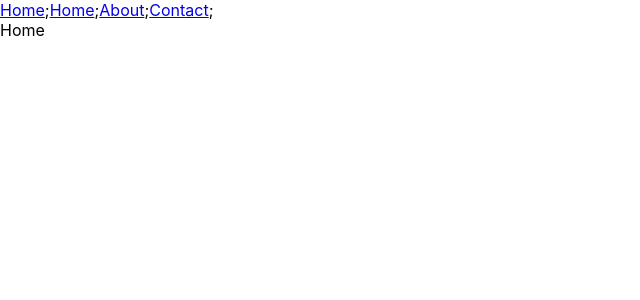
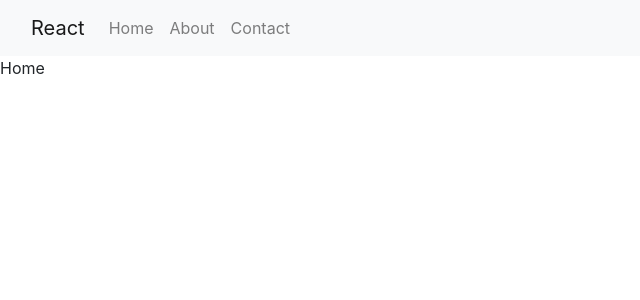
Before and after one commit to SeungWookHan/react-basic, a React (Create React App) app in the folder myfirstapp/: page /home in a window 1280 px wide. Shown: the top 300 px of the page, without its empty margins (0-640 px from the left). Built offline with nearby package versions, Linux system fonts and the light colour scheme.

Commit message:
Add bootstrap navbar

```diff
--- a/myfirstapp/package.json
+++ b/myfirstapp/package.json
@@ -6,6 +6,7 @@
     "@testing-library/jest-dom": "^5.11.4",
     "@testing-library/react": "^11.1.0",
     "@testing-library/user-event": "^12.1.10",
+    "bootstrap": "^4.6.0",
     "react": "^17.0.1",
     "react-dom": "^17.0.1",
     "react-router": "^5.2.0",
--- a/myfirstapp/src/components/layout/header.jsx
+++ b/myfirstapp/src/components/layout/header.jsx
@@ -5,8 +5,47 @@ class Header extends React.Component {
   render() {
     return (
       <>
-        <Link to="/">Home</Link>;<Link to="/home">Home</Link>;
-        <Link to="/about">About</Link>;<Link to="/contact">Contact</Link>;
+        <nav className="navbar navbar-expand-lg navbar-light bg-light">
+          <div className="container-fluid">
+            <Link to="/" className="navbar-brand">
+              React
+            </Link>
+            <button
+              className="navbar-toggler"
+              type="button"
+              data-bs-toggle="collapse"
+              data-bs-target="#navbarSupportedContent"
+              aria-controls="navbarSupportedContent"
+              aria-expanded="false"
+              aria-label="Toggle navigation"
+            >
+              <span className="navbar-toggler-icon">..</span>
+            </button>
+
+            <div
+              className="collapse navbar-collapse"
+              id="navbarSupportedContent"
+            >
+              <ul className="navbar-nav me-auto mb-2 mb-lg-0">
+                <li className="nav-item">
+                  <Link to="/home" className="nav-link">
+                    Home
+                  </Link>
+                </li>
+                <li className="nav-item">
+                  <Link to="/about" className="nav-link">
+                    About
+                  </Link>
+                </li>
+                <li className="nav-item">
+                  <Link to="/contact" className="nav-link">
+                    Contact
+                  </Link>
+                </li>
+              </ul>
+            </div>
+          </div>
+        </nav>
       </>
     );
   }
--- a/myfirstapp/src/index.js
+++ b/myfirstapp/src/index.js
@@ -3,6 +3,8 @@ import ReactDOM from 'react-dom';
 import './index.css';
 import { BrowserRouter } from 'react-router-dom';
 import App from './App';
+
+import 'bootstrap/dist/css/bootstrap.css';
 
 ReactDOM.render(
   <BrowserRouter>
```
Also changed, not shown: 2 other files (tests, documents, lock files or other folders).
